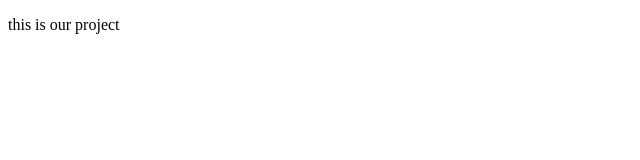
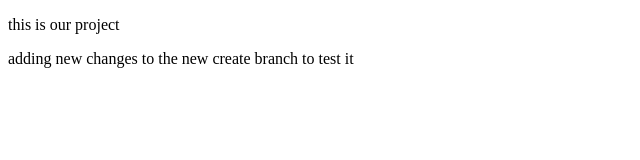
Before and after one commit to fadouaabdoul/TestLadies, a plain HTML site: page index.html in a window 1280 px wide. Shown: the whole page, without its empty margins (0-640 px from the left). Drawn offline with Linux system fonts and the light colour scheme.

Commit message:
create branch

```diff
--- a/index.html
+++ b/index.html
@@ -8,5 +8,6 @@
 </head>
 <body>
     <p>this is our project</p>
+    <p>adding new changes to the new create branch to test it</p>
 </body>
 </html>
```
